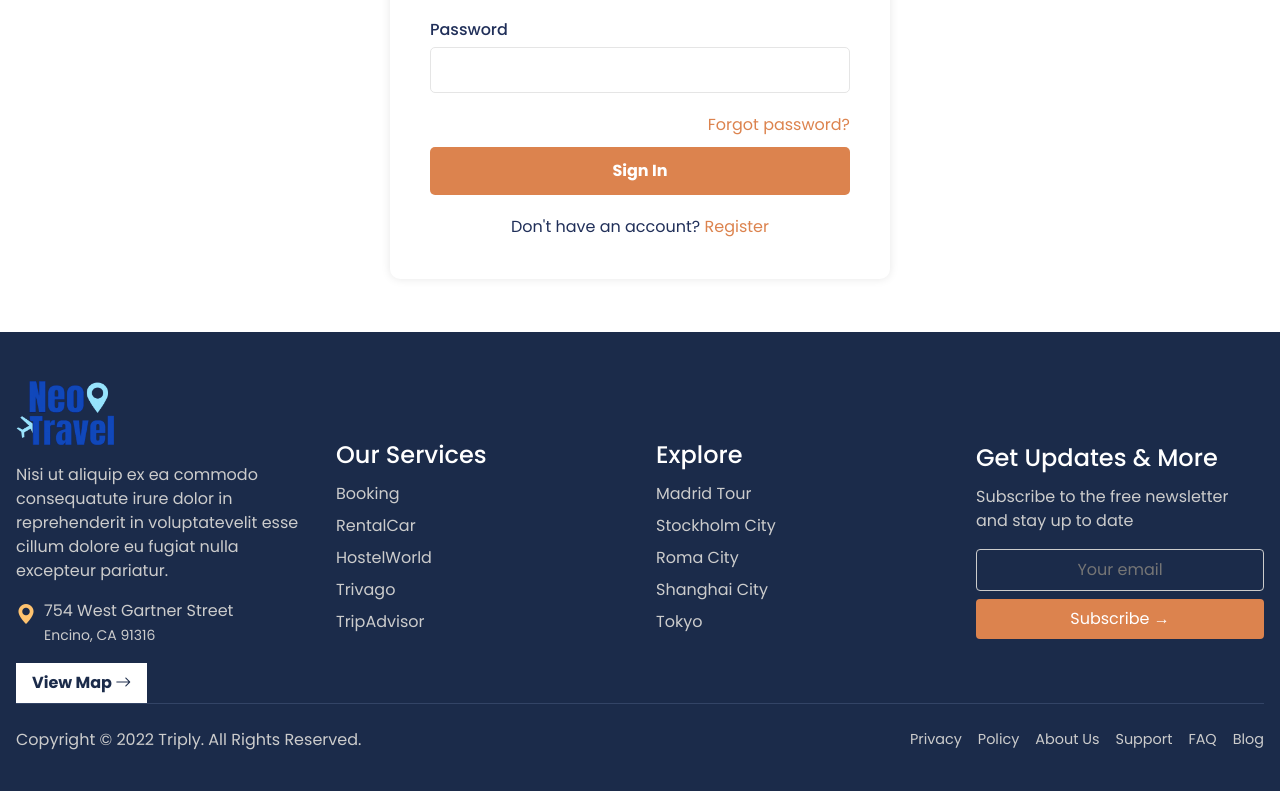
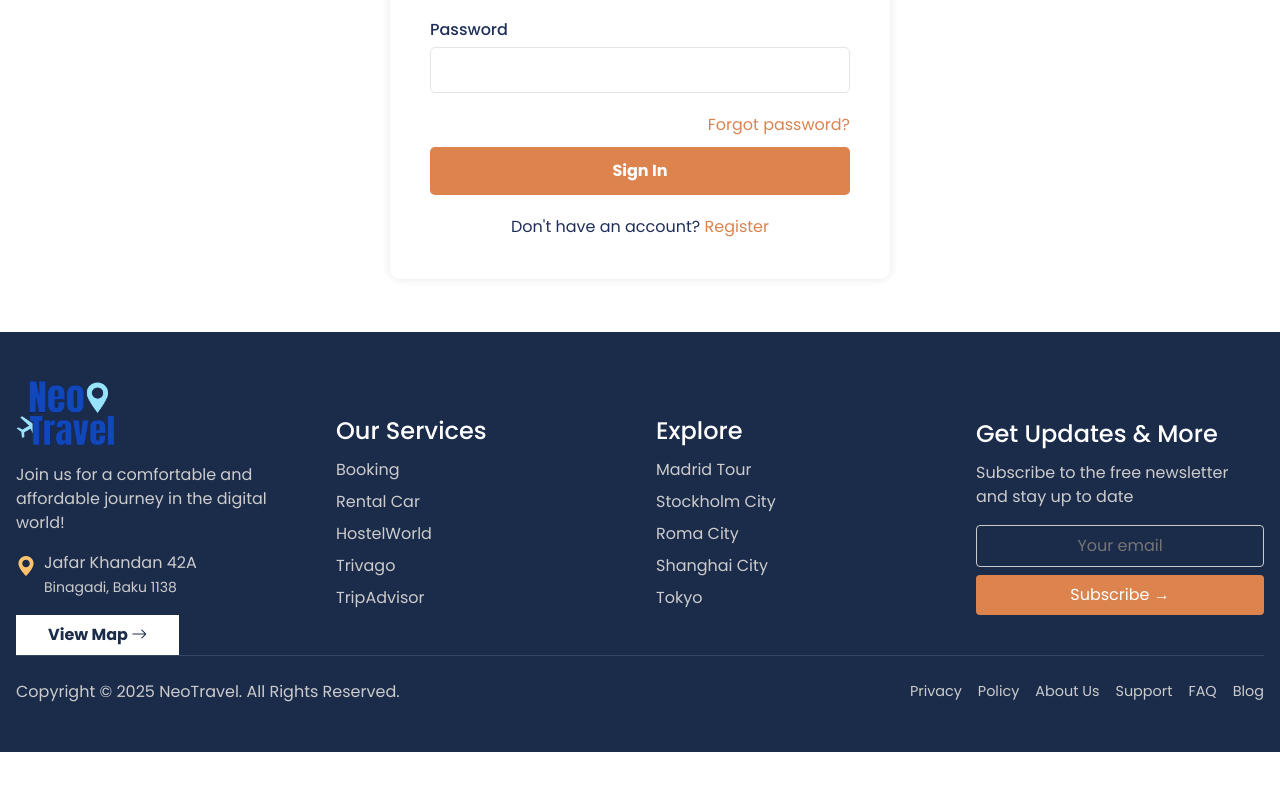
Before and after one commit to Baim55/Travel, a React (Vite) app in the folder frontend/: page /login in a window 1280 px wide. Shown: the part 325-1116 px from the top of the page. After the commit the page ends 1077 px from the top, so only its background shows below. Built offline with nearby package versions, Linux system fonts and the light colour scheme; no server answers.

Commit message:
activity

```diff
--- a/frontend/src/components/footer/Footer.jsx
+++ b/frontend/src/components/footer/Footer.jsx
@@ -1,88 +1,91 @@
-// src/components/Footer/Footer.jsx
 import React from "react";
 import styles from "./Footer.module.css";
 import Container from "../container/Container";
-import logo from "../../assets/images/ChatGPT Image 19 Haz 2025 14_57_40.png"
+import logo from "../../assets/images/ChatGPT Image 19 Haz 2025 14_57_40.png";
+import { useTranslation } from "react-i18next";
 
 export default function Footer() {
+  const { t } = useTranslation();
+
   return (
     <footer className={styles.footer}>
       <Container>
         <div className={styles.top}>
           <div className={styles.col}>
-            <img
-              src={logo}
-              alt="Triply Logo"
-              className={styles.logo}
-            />
-            <p>
-              Nisi ut aliquip ex ea commodo consequatute irure dolor in
-              reprehenderit in voluptatevelit esse cillum dolore eu fugiat nulla
-              excepteur pariatur.
-            </p>
+            <img src={logo} alt="Triply Logo" className={styles.logo} />
+            <p>{t("footer.description")}</p>
+
             <div className={styles.address}>
               <i className="bi bi-geo-alt-fill" />
               <div>
-                <div>754 West Gartner Street</div>
-                <small>Encino, CA 91316</small>
+                <div>{t("footer.addressLine1")}</div>
+                <small>{t("footer.addressLine2")}</small>
               </div>
             </div>
+
             <button className={styles.mapBtn}>
-              View Map <i className="bi bi-arrow-right" />
+              <a
+                href="https://www.google.com/maps/place/42a+Jafar+Khandan+St,+Baku+1130,+Azerbaijan/@40.4184204,49.8421291,19.25z/data=!4m6!3m5!1s0x403087e5c74bffff:0xc99d578c6a8b3c4a!8m2!3d40.4183906!4d49.8425077!16s%2Fg%2F11yd08nyp7?hl=en-US&entry=ttu"
+                target="_blank"
+                rel="noopener noreferrer"
+                className={styles.mapBtn}
+              >
+                {t("footer.viewMap")} <i className="bi bi-arrow-right" />
+              </a>
             </button>
           </div>
 
           <div className={styles.col}>
-            <h4>Our Services</h4>
+            <h4>{t("footer.ourServices")}</h4>
             <ul>
               {[
-                "Booking",
-                "RentalCar",
-                "HostelWorld",
-                "Trivago",
-                "TripAdvisor",
-              ].map((item) => (
-                <li key={item}>
-                  <a href="#">{item}</a>
+                "booking",
+                "rentalCar",
+                "hostelWorld",
+                "trivago",
+                "tripAdvisor",
+              ].map((key) => (
+                <li key={key}>
+                  <a href="#">{t(`footer.services.${key}`)}</a>
                 </li>
               ))}
             </ul>
           </div>
 
           <div className={styles.col}>
-            <h4>Explore</h4>
+            <h4>{t("footer.explore")}</h4>
             <ul>
-              {[
-                "Madrid Tour",
-                "Stockholm City",
-                "Roma City",
-                "Shanghai City",
-                "Tokyo",
-              ].map((item) => (
-                <li key={item}>
-                  <a href="#">{item}</a>
-                </li>
-              ))}
+              {["madrid", "stockholm", "roma", "shanghai", "tokyo"].map(
+                (key) => (
+                  <li key={key}>
+                    <a href="#">{t(`footer.exploreItems.${key}`)}</a>
+                  </li>
+                )
+              )}
             </ul>
           </div>
 
           <div className={styles.col}>
-            <h4>Get Updates & More</h4>
-            <p>Subscribe to the free newsletter and stay up to date</p>
+            <h4>{t("footer.getUpdates")}</h4>
+            <p>{t("footer.subscribeText")}</p>
             <form className={styles.newsForm}>
-              <input type="email" placeholder="Your email" required />
-              <button type="submit">Subscribe →</button>
+              <input
+                type="email"
+                placeholder={t("footer.emailPlaceholder")}
+                required
+              />
+              <button type="submit">{t("footer.subscribeButton")}</button>
             </form>
           </div>
         </div>
 
         <div className={styles.bottom}>
-          <span>Copyright © 2022 Triply. All Rights Reserved.</span>
+          <span>{t("footer.copyright")}</span>
           <nav>
-            {["Privacy", "Policy", "About Us", "Support", "FAQ", "Blog"].map(
-              (link) => (
-                <a key={link} href="#" className={styles.link}>
-                  {link}
+            {["privacy", "policy", "about", "support", "faq", "blog"].map(
+              (key) => (
+                <a key={key} href="#" className={styles.link}>
+                  {t(`footer.links.${key}`)}
                 </a>
               )
             )}
--- a/frontend/src/locales/az/translation.json
+++ b/frontend/src/locales/az/translation.json
@@ -121,5 +121,40 @@
     "emailPlaceholder": "Email Ünvanı",
     "messagePlaceholder": "Mesajınız",
     "send": "Mesaj Göndər"
+  },
+  "footer": {
+    "description": "Rəqəmsal dünyada rahat və sərfəli səyahət üçün bizimlə olun!",
+    "addressLine1": "Cəfər Xəndan 42A",
+    "addressLine2": "Binəqədi, Bakı 1138",
+    "viewMap": "Xəritəyə bax",
+    "ourServices": "Xidmətlərimiz",
+    "services": {
+      "booking": "Rezervasiya",
+      "rentalCar": "Avtomobil icarəsi",
+      "hostelWorld": "HostelWorld",
+      "trivago": "Trivago",
+      "tripAdvisor": "TripAdvisor"
+    },
+    "explore": "Kəşf et",
+    "exploreItems": {
+      "madrid": "Madrid Turu",
+      "stockholm": "Stokholm Şəhəri",
+      "roma": "Roma Şəhəri",
+      "shanghai": "Şanxay Şəhəri",
+      "tokyo": "Tokio"
+    },
+    "getUpdates": "Yeniliklər və Daha Çox",
+    "subscribeText": "Pulsuz bülletenə abunə olun və yeniliklərdən xəbərdar olun",
+    "emailPlaceholder": "Email ünvanınız",
+    "subscribeButton": "Abunə ol →",
+    "copyright": "Copyright © 2025 NeoTravel. Bütün hüquqlar qorunur.",
+    "links": {
+      "privacy": "Gizlilik",
+      "policy": "Qaydalar",
+      "about": "Haqqımızda",
+      "support": "Dəstək",
+      "faq": "Suallar",
+      "blog": "Bloq"
+    }
   }
 }
--- a/frontend/src/locales/en/translation.json
+++ b/frontend/src/locales/en/translation.json
@@ -121,5 +121,40 @@
     "emailPlaceholder": "Email Address",
     "messagePlaceholder": "Your Message",
     "send": "Send Message"
+  },
+  "footer": {
+    "description": "Join us for a comfortable and affordable journey in the digital world!",
+    "addressLine1": "Jafar Khandan 42A",
+    "addressLine2": "Binagadi, Baku 1138",
+    "viewMap": "View Map",
+    "ourServices": "Our Services",
+    "services": {
+      "booking": "Booking",
+      "rentalCar": "Rental Car",
+      "hostelWorld": "HostelWorld",
+      "trivago": "Trivago",
+      "tripAdvisor": "TripAdvisor"
+    },
+    "explore": "Explore",
+    "exploreItems": {
+      "madrid": "Madrid Tour",
+      "stockholm": "Stockholm City",
+      "roma": "Roma City",
+      "shanghai": "Shanghai City",
+      "tokyo": "Tokyo"
+    },
+    "getUpdates": "Get Updates & More",
+    "subscribeText": "Subscribe to the free newsletter and stay up to date",
+    "emailPlaceholder": "Your email",
+    "subscribeButton": "Subscribe →",
+    "copyright": "Copyright © 2025 NeoTravel. All Rights Reserved.",
+    "links": {
+      "privacy": "Privacy",
+      "policy": "Policy",
+      "about": "About Us",
+      "support": "Support",
+      "faq": "FAQ",
+      "blog": "Blog"
+    }
   }
 }
--- a/frontend/src/locales/ru/translation.json
+++ b/frontend/src/locales/ru/translation.json
@@ -121,5 +121,40 @@
     "emailPlaceholder": "Электронная почта",
     "messagePlaceholder": "Ваше сообщение",
     "send": "Отправить сообщение"
+  },
+  "footer": {
+    "description": "Присоединяйтесь к нам для комфортных и выгодных путешествий в цифровом мире!",
+    "addressLine1": "Джафар Хандан 42А",
+    "addressLine2": "Бинагади, Баку 1138",
+    "viewMap": "Посмотреть на карте",
+    "ourServices": "Наши услуги",
+    "services": {
+      "booking": "Бронирование",
+      "rentalCar": "Прокат авто",
+      "hostelWorld": "HostelWorld",
+      "trivago": "Trivago",
+      "tripAdvisor": "TripAdvisor"
+    },
+    "explore": "Исследовать",
+    "exploreItems": {
+      "madrid": "Тур по Мадриду",
+      "stockholm": "Стокгольм",
+      "roma": "Рим",
+      "shanghai": "Шанхай",
+      "tokyo": "Токио"
+    },
+    "getUpdates": "Получайте обновления и больше",
+    "subscribeText": "Подпишитесь на бесплатную рассылку и будьте в курсе событий",
+    "emailPlaceholder": "Ваш email",
+    "subscribeButton": "Подписаться →",
+    "copyright": "Copyright © 2025 NeoTravel. Все права защищены.",
+    "links": {
+      "privacy": "Конфиденциальность",
+      "policy": "Политика",
+      "about": "О нас",
+      "support": "Поддержка",
+      "faq": "FAQ",
+      "blog": "Блог"
+    }
   }
 }
```
